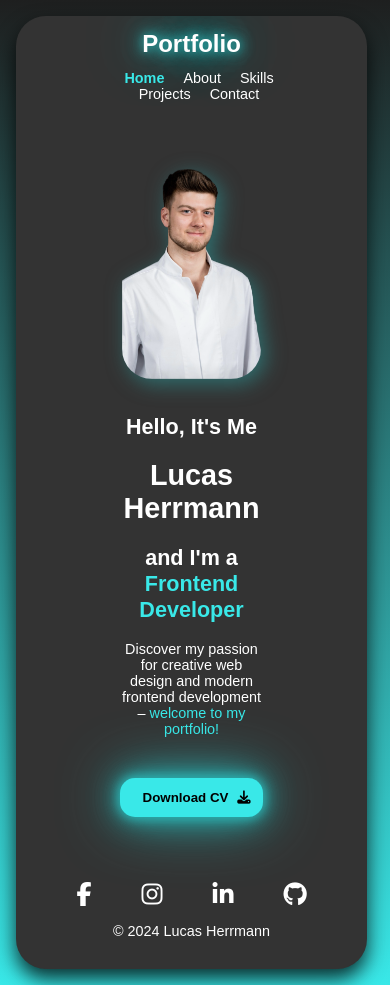
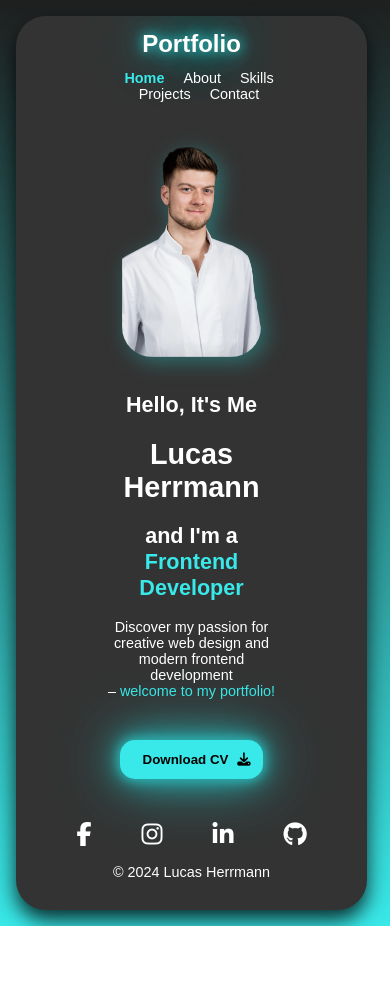
Before and after one commit to lucky7luc/portfolio, a plain HTML site: page index.html in a window 390 px wide. Both pictures are taken after a click on the link "Home". After the commit the page ends 926 px from the top, so only its background shows below. Drawn offline with Linux system fonts and the light colour scheme.

Commit message:
Neue Dateien hinzugefügt

```diff
--- a/styles.css
+++ b/styles.css
@@ -306,7 +306,11 @@ p a{
         display: flex;
         flex-direction: column-reverse;
     }
-    #home-section, #about-section, #skill-section, #projects-section, #contact-section {
+    #home-section, #about-section, #contact-section {
+        margin: 0;
+        padding: 0;
+    }
+    #skill-section, #projects-section {
         margin: 1.5em;
     }
     .flex-container {
```
Also changed, not shown: 1 other file.
